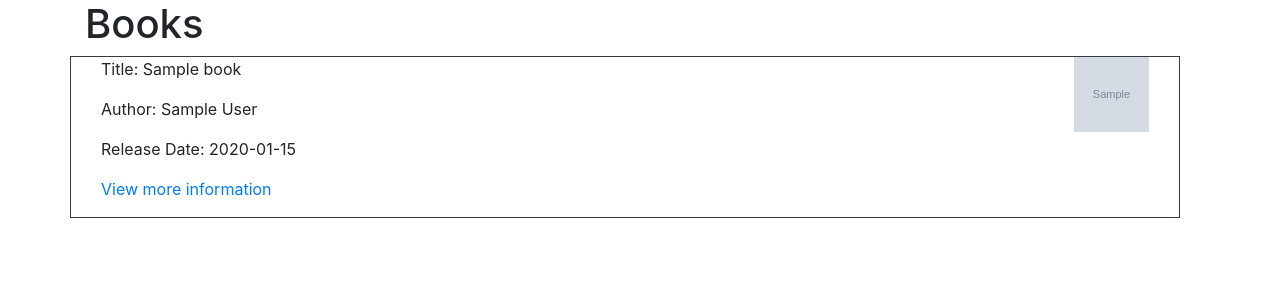
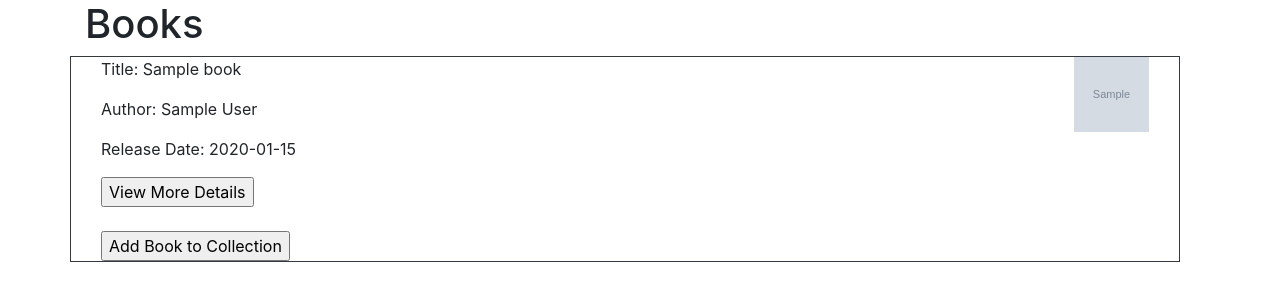
Before and after one commit to ATurner01/Flask-Work, a Flask app: page /list_books in a window 1280 px wide. Shown: the part 56-357 px from the top of the page. Run offline with Flask 2, Linux system fonts and the light colour scheme; tables that the repository leaves empty hold one stand-in row (values such as "Sample post"); grey boxes marked "Sample" are stand-in pictures; some libraries are stand-ins or nearby versions.

Commit message:
Created page to display details of book.

```diff
--- a/coursework_2/app/templates/list_books.html
+++ b/coursework_2/app/templates/list_books.html
@@ -7,7 +7,14 @@
         <p>Title: {{ book.title }}</p>
         <p>Author: {{ book.author }}</p>
         <p>Release Date: {{ book.release_date }}</p>
-        <p><a href="">View more information</a></p>
+        <form action="/details" method="post" name="Details">
+          <input type="button" value="View More Details" onclick="this.form.submit()">
+          <input type="hidden" name="id" value="{{ book.id }}">
+        </form>
+        <br>
+        <form action="" method="post" name="Add">
+          <input type="button" value="Add Book to Collection">
+        </form>
       </div>
       <div class="col-md-6">
         {% if book.image %}
--- a/coursework_2/app/views.py
+++ b/coursework_2/app/views.py
@@ -1,4 +1,4 @@
-from flask import render_template, flash, redirect
+from flask import render_template, flash, redirect, request
 from flask_login import login_required, login_user, logout_user, current_user
 from sqlalchemy.exc import IntegrityError
 from passlib.hash import sha256_crypt
@@ -143,3 +143,14 @@ def ListBooks():
                             title="List Books",
                             user=user,
                             books=books)
+
+@app.route('/details', methods=['GET', 'POST'])
+def Details():
+    user = current_user
+    id = request.form.getlist('id')
+    book = models.Book.query.get(id[0])
+
+    return render_template("details.html",
+                           title=book.title,
+                           user=user,
+                           book=book)
```
Also changed, not shown: coursework_2/app/templates/details.html (added, +17 -0 lines).
